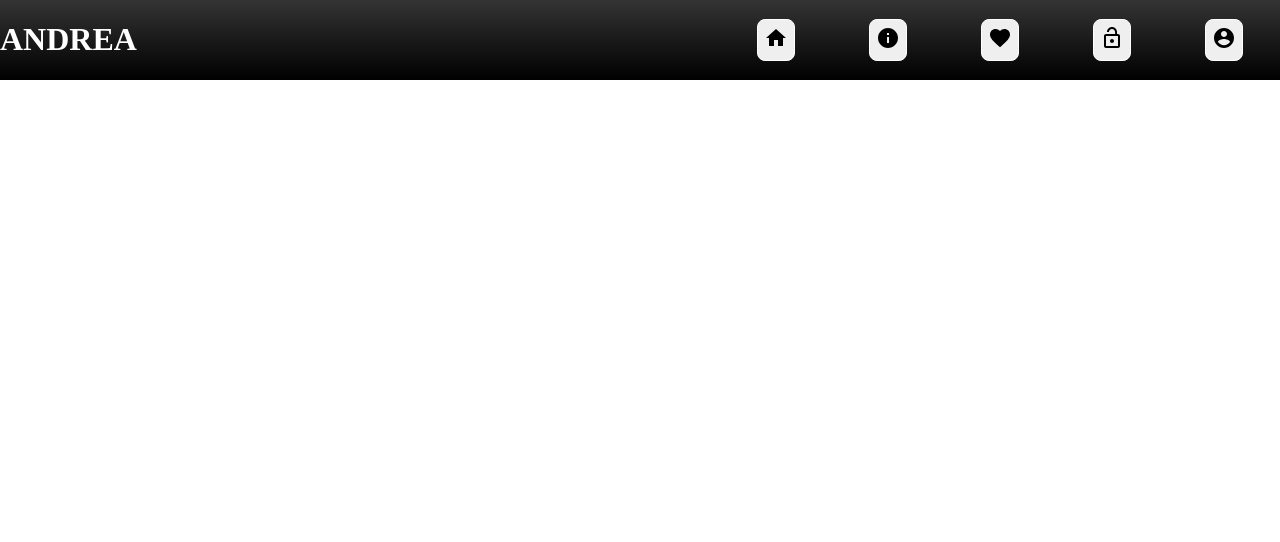
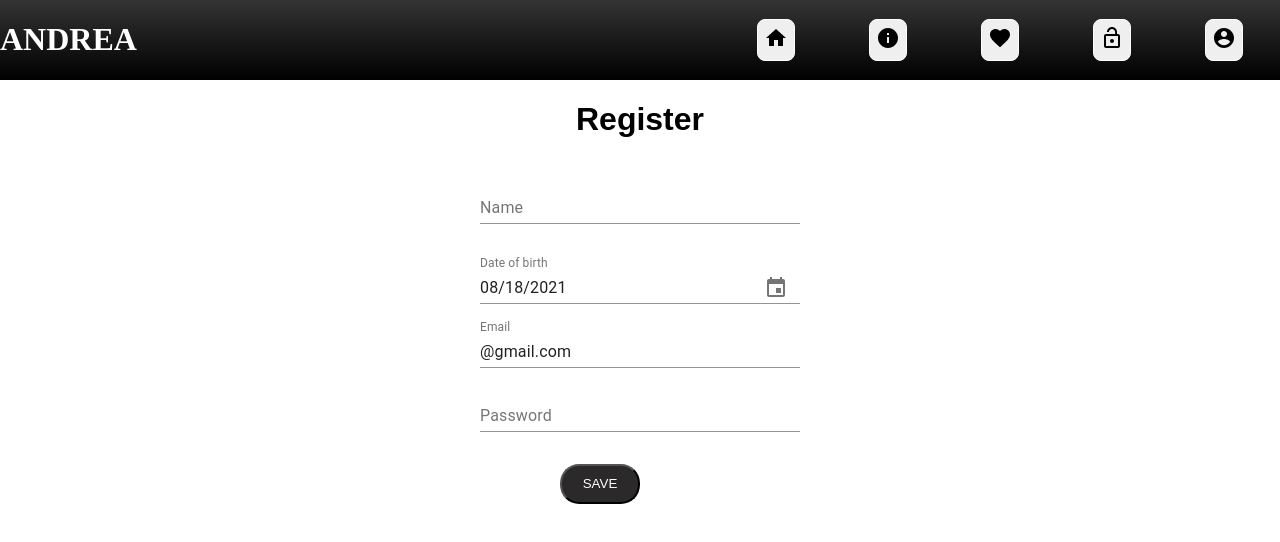
Before and after one commit to Andreaa-Dev/Web-design-project, a React (Create React App) app: page /home/register in a window 1280 px wide. Shown: the top 542 px of the page. Built offline with nearby package versions, Linux system fonts and the light colour scheme; a web font is replaced by a local one.

Commit message:
add register

```diff
--- a/package.json
+++ b/package.json
@@ -3,8 +3,10 @@
   "version": "0.1.0",
   "private": true,
   "dependencies": {
+    "@date-io/date-fns": "^1.3.13",
     "@material-ui/core": "^4.11.4",
     "@material-ui/icons": "^4.11.2",
+    "@material-ui/pickers": "^3.3.10",
     "@reduxjs/toolkit": "^1.6.1",
     "@testing-library/jest-dom": "^5.11.4",
     "@testing-library/react": "^11.1.0",
@@ -15,6 +17,8 @@
     "@types/react-dom": "^17.0.0",
     "@types/react-router-dom": "^5.1.7",
     "@types/styled-components": "^5.1.9",
+    "axios": "^0.21.3",
+    "date-fns": "^2.23.0",
     "react": "^17.0.2",
     "react-dom": "^17.0.2",
     "react-redux": "^7.2.4",
--- a/src/App.tsx
+++ b/src/App.tsx
@@ -12,6 +12,7 @@ import Pages from "./Components/Pages/Pages";
 import Login from "./Components/MainPages/Login";
 import UserAccount from "./Components/MainPages/UserAccount";
 import UserFav from "./Components/MainPages/UserFav";
+import Register from "./Components/MainPages/Register";
 
 const Card = styled.div`
   display: grid;
@@ -57,6 +58,9 @@ function App() {
         <Route exact path="/home/favorite">
           <UserFav />
         </Route>
+        <Route exact path="/home/register">
+          <Register />
+        </Route>
       </Switch>
     </div>
   );
--- a/src/Components/MainPages/Login.tsx
+++ b/src/Components/MainPages/Login.tsx
@@ -52,17 +52,21 @@ function Login() {
     });
   };
 
-  const submitHandler = () => {};
+  const submitHandler = (event: any) => {};
+
   return (
     <Card>
       <Title>LOG IN </Title>
       <form className={classes.root} onChange={userDataHandler}>
+        <form>
           <TextField
             id="userName"
             label="Name"
             multiline
             className={classes.input}
           />
+        </form>
+        <form>
           <TextField
             id="email"
             label="Email"
@@ -71,6 +75,7 @@ function Login() {
             className={classes.input}
           />
         </form>
+      </form>
       <Button onClick={submitHandler}>Log in</Button>
     </Card>
   );
--- /dev/null
+++ b/src/Components/MainPages/Register.tsx
@@ -0,0 +1,126 @@
+import React, { useState } from "react";
+import axios from "axios";
+import styled from "styled-components";
+import { makeStyles } from "@material-ui/core/styles";
+import "@date-io/date-fns";
+import TextField from "@material-ui/core/TextField";
+import { KeyboardDatePicker } from "@material-ui/pickers";
+
+const MainCard = styled.div`
+  display: flex;
+  flex-direction: column;
+  align-items: center;
+`;
+
+const Title = styled.h1`
+  text-align: center;
+`;
+
+const Button = styled.button`
+  height: 2.5rem;
+  width: 5rem;
+  border-radius: 1.2rem;
+  background-color: #2b2929;
+  color: white;
+  margin-top: 1rem;
+  margin-left: 5rem;
+`;
+
+const useStyles = makeStyles((theme) => ({
+  root: {
+    marginTop: "1rem",
+  },
+
+  card: {
+    display: "flex",
+    flexDirection: "column",
+    justifyContent: "center",
+  },
+
+  input: {
+    marginBottom: "1rem",
+    width: "20rem",
+  },
+
+  password: {
+    visibility: "hidden",
+  },
+}));
+
+function Register() {
+  const classes = useStyles();
+  const [selectedDate, setSelectedDate] = React.useState<Date | null>(
+    new Date("2021-08-18T21:11:54")
+  );
+
+  const handleDateChange = (date: Date | null) => {
+    setSelectedDate(date);
+  };
+
+  const [userRegister, setUserRegister] = useState({
+    userName: "",
+    DOB: new Date().toISOString(),
+    email: "",
+    password: "",
+  });
+
+  const userRegisterHandler = (event: any) => {
+    setUserRegister({
+      ...userRegister,
+      [event.target.id]: event.target.value,
+    });
+  };
+
+  const registerHandler = async () => {
+    await axios.post("http://localhost:5000/user", userRegister);
+  };
+
+  return (
+    <MainCard>
+      <Title>Register</Title>
+      <div className={classes.root}>
+        <form className={classes.card} onChange={userRegisterHandler}>
+          <TextField
+            className={classes.input}
+            id="userName"
+            label="Name "
+            multiline
+          />
+
+          <KeyboardDatePicker
+            className={classes.input}
+            disableToolbar
+            variant="inline"
+            format="MM/dd/yyyy"
+            margin="normal"
+            id="date-picker-inline"
+            label="Date of birth"
+            value={selectedDate}
+            onChange={handleDateChange}
+            KeyboardButtonProps={{
+              "aria-label": "change date",
+            }}
+          />
+
+          <TextField
+            className={classes.input}
+            id="email"
+            defaultValue="@gmail.com"
+            label="Email"
+            multiline
+          />
+
+          <TextField
+            className={classes.input}
+            id="password"
+            label="Password"
+            type="password"
+          />
+        </form>
+        <Button onClick={registerHandler}>SAVE</Button>
+      </div>
+    </MainCard>
+  );
+}
+
+export default Register;
--- a/src/index.tsx
+++ b/src/index.tsx
@@ -6,12 +6,16 @@ import reportWebVitals from "./reportWebVitals";
 import { BrowserRouter as Router } from "react-router-dom";
 import { Provider } from "react-redux";
 import store from "./Components/Redux/store";
+import { MuiPickersUtilsProvider } from "@material-ui/pickers";
+import DateFnsUtils from "@date-io/date-fns";
 
 ReactDOM.render(
   <Provider store={store}>
     <Router>
       <React.StrictMode>
-        <App />
+        <MuiPickersUtilsProvider utils={DateFnsUtils}>
+          <App />
+        </MuiPickersUtilsProvider>
       </React.StrictMode>
     </Router>
   </Provider>,
```
Also changed, not shown: 2 other files (tests, documents, lock files or other folders). Lines whose indentation alone changed are shown as unchanged.
